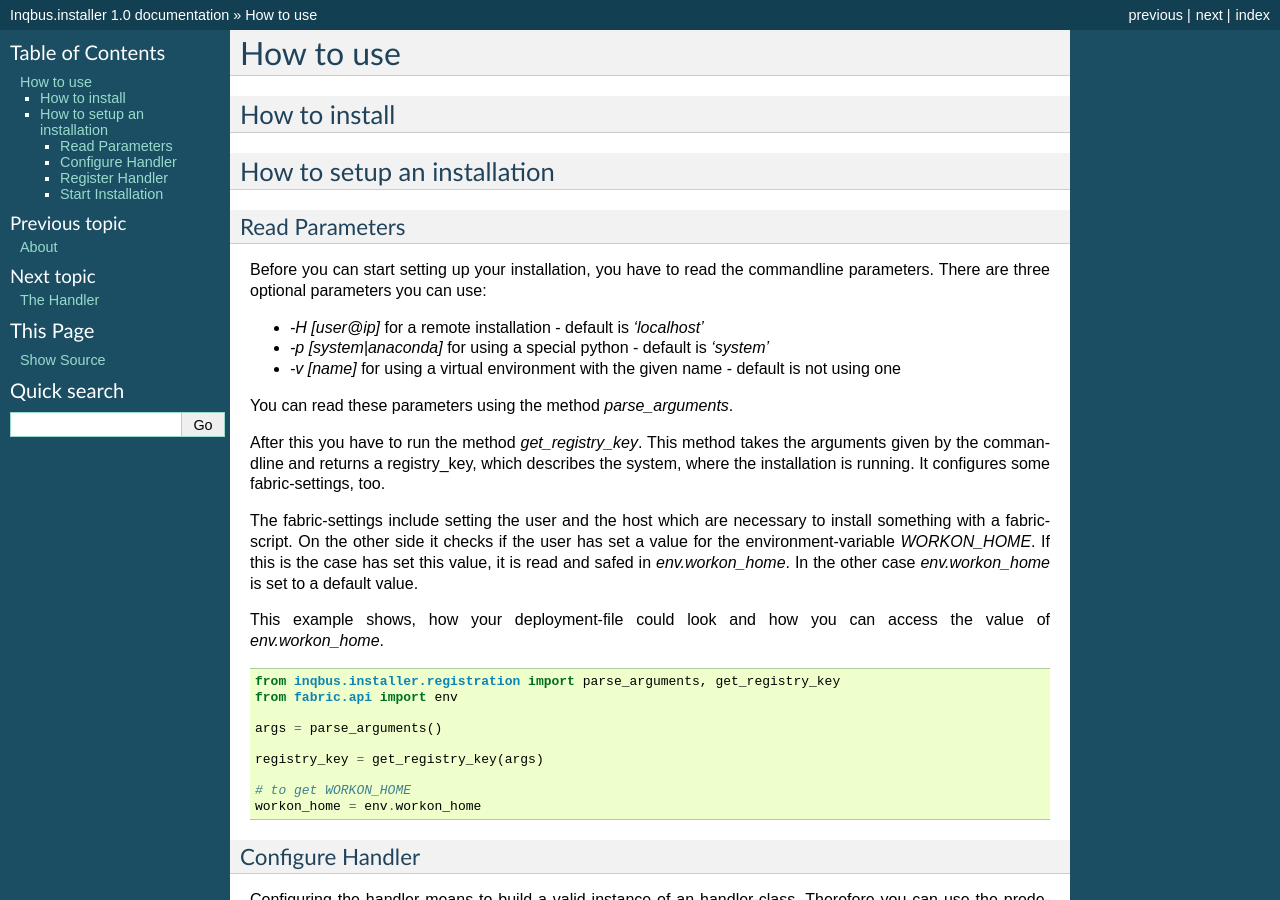
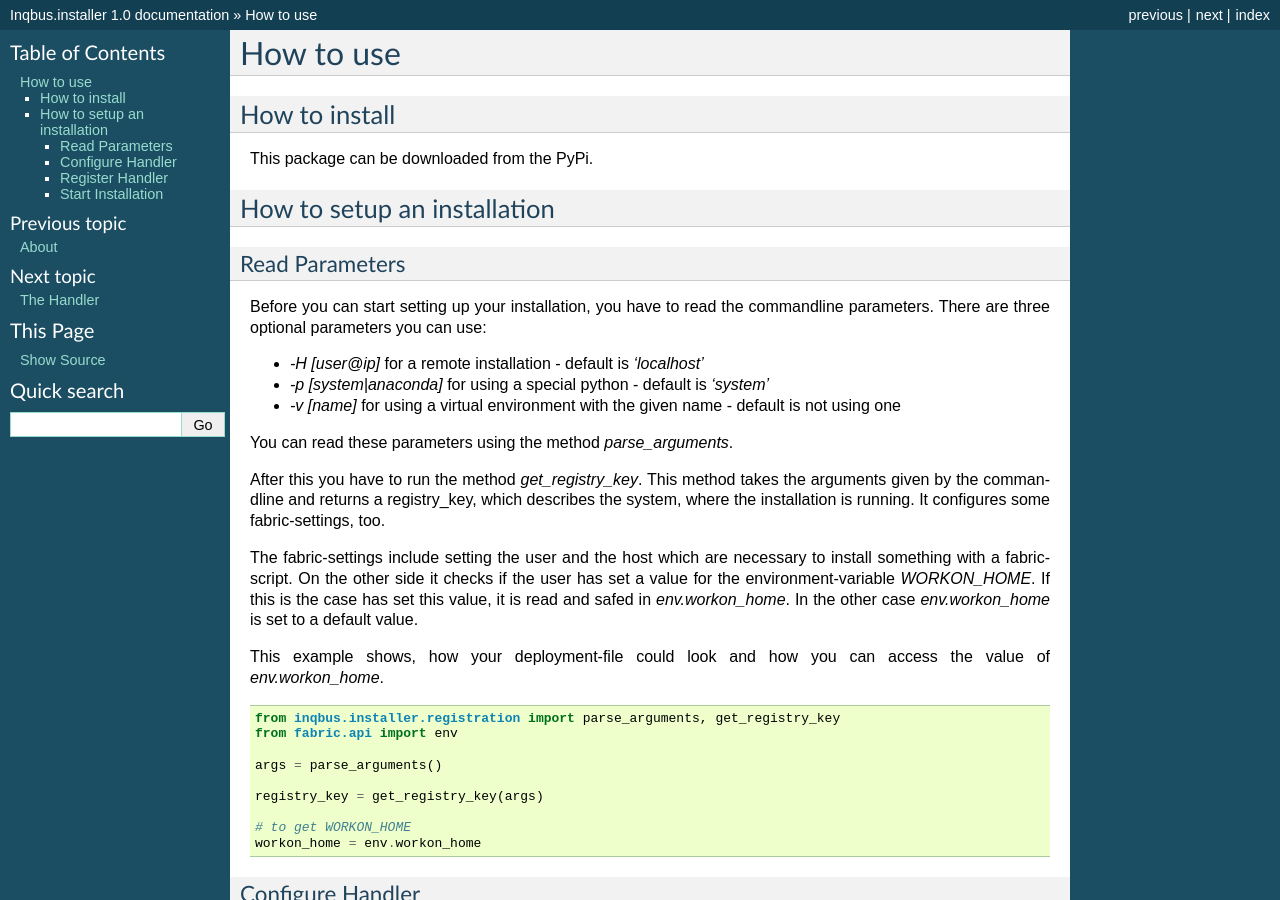
Before and after one commit to volkerjaenisch/inqbus.installer, a Sphinx documentation site: the page built from doc/source/howtouse.rst, in a window 1280 px wide and 900 px high. Built offline with Sphinx 7.4.7, drawn with Linux system fonts in a browser that asks for light colours.

Commit message:
Added "how to install"-description.

```diff
--- a/doc/source/howtouse.rst
+++ b/doc/source/howtouse.rst
@@ -3,6 +3,8 @@
 
 How to install
 --------------
+
+This package can be downloaded from the PyPi.
 
 How to setup an installation
 ----------------------------
```
